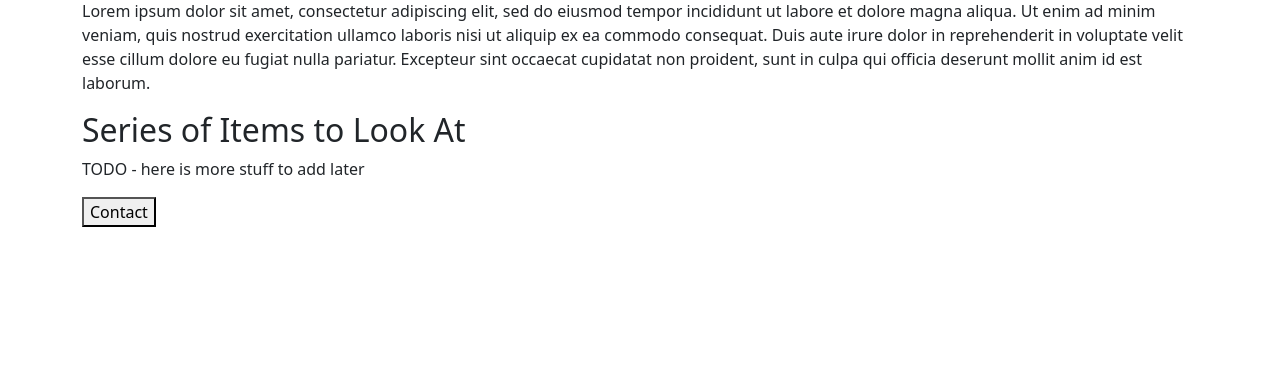
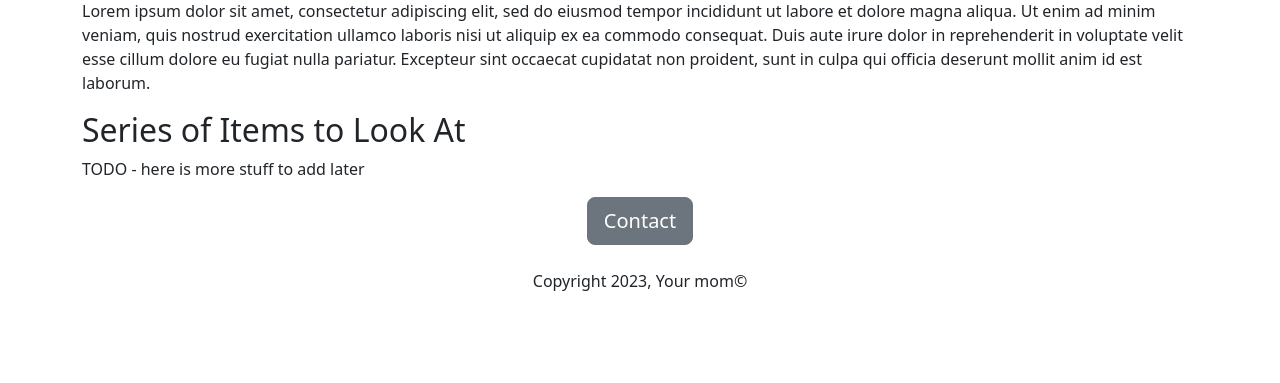
Before and after one commit to mrjohnson1024/flask_app_v1, a Flask app: page / in a window 1280 px wide. Shown: the part 417-800 px from the top of the page. Run offline with Flask 3, Linux system fonts and the light colour scheme.

Commit message:
customized button, added copyright

```diff
--- a/templates/home.html
+++ b/templates/home.html
@@ -20,6 +20,9 @@
     <p>Lorem ipsum dolor sit amet, consectetur adipiscing elit, sed do eiusmod tempor incididunt ut labore et dolore magna aliqua. Ut enim ad minim veniam, quis nostrud exercitation ullamco laboris nisi ut aliquip ex ea commodo consequat. Duis aute irure dolor in reprehenderit in voluptate velit esse cillum dolore eu fugiat nulla pariatur. Excepteur sint occaecat cupidatat non proident, sunt in culpa qui officia deserunt mollit anim id est laborum.</p>
     <h2>Series of Items to Look At</h2>
     <p>TODO - here is more stuff to add later</p>
-    <button>Contact</button>
+      <div class="text-center">
+        <button type="button" class="btn btn-secondary btn-lg">Contact</button>
+        <p class="mt-4">Copyright 2023, Your mom©</p>
+      </div>
   </body>
 </html>
```
